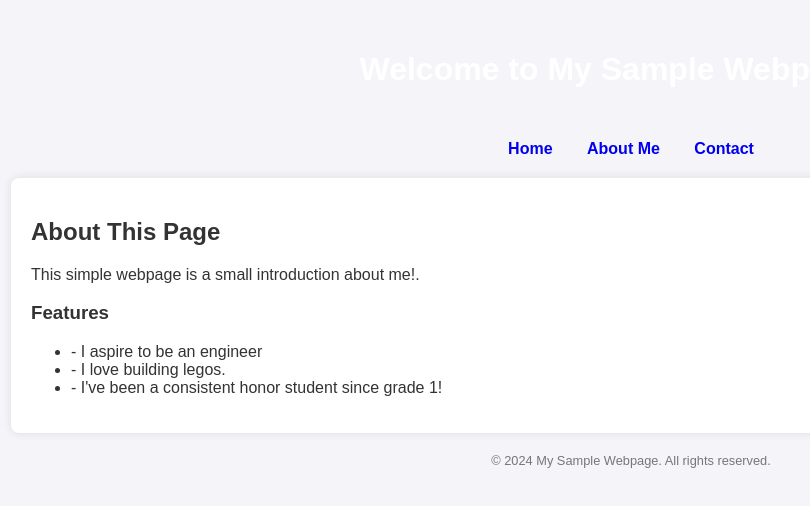
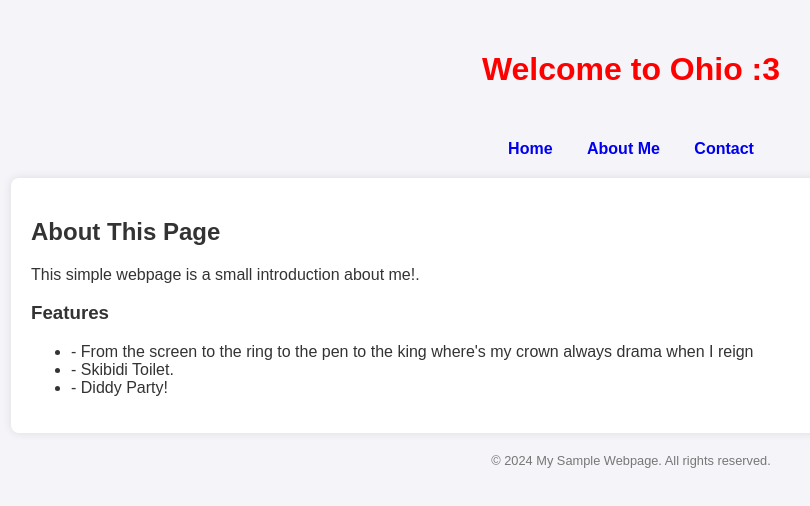
Before and after one commit to zonlusofi/szdflvhtyjtsx, a plain HTML site: page index.html in a window 1280 px wide. Shown: the whole page, without its empty margins (9-819 px from the left). Drawn offline with Linux system fonts and the light colour scheme.

Commit message:
Update index.html

```diff
--- a/index.html
+++ b/index.html
@@ -15,8 +15,8 @@
         }
 
         header {
-            background-color: ##001A54;
-            color: white;
+            background-color: ##FF0000;
+            color: red;
             padding: 10px 0;
             text-align: center;
         }
@@ -51,7 +51,7 @@
 <body>
 
     <header>
-        <h1>Welcome to My Sample Webpage :3 </h1>
+        <h1>Welcome to Ohio :3 </h1>
     </header>
 
     <nav>
@@ -66,9 +66,9 @@
 
         <h3>Features</h3>
         <ul>
-            <li>- I aspire to be an engineer</li>
-            <li>- I love building legos.</li>
-            <li>- I've been a consistent honor student since grade 1!</li>
+            <li>- From the screen to the ring to the pen to the king where's my crown always drama when I reign</li>
+            <li>- Skibidi Toilet.</li>
+            <li>- Diddy Party!</li>
         </ul>
     </main>
 
```
